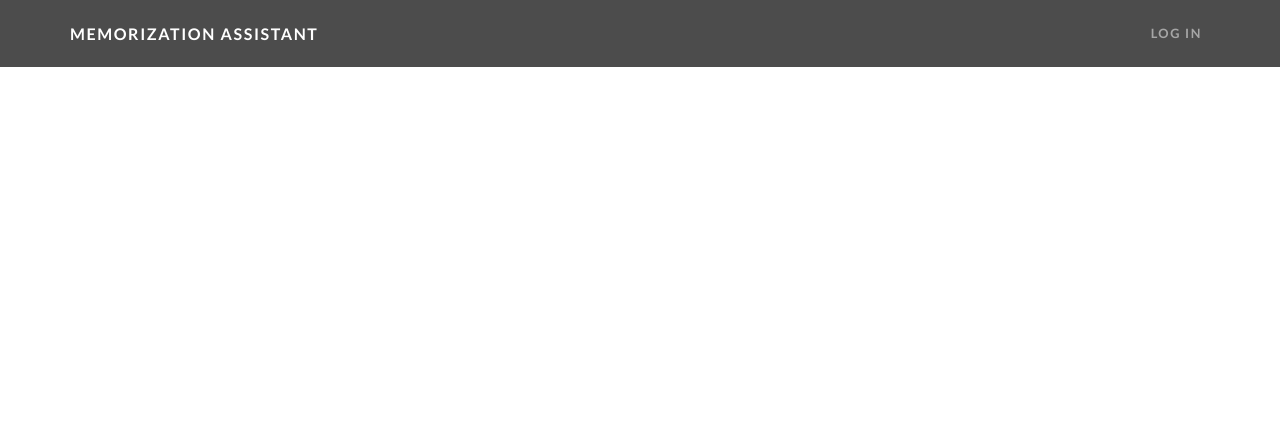
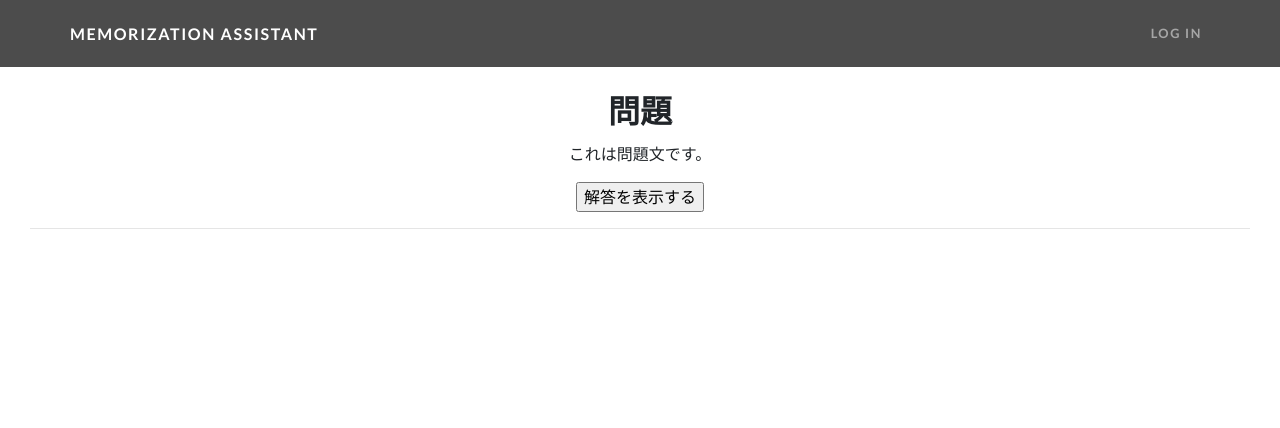
Before and after one commit to Yuki0523/memorization_assistant, a Django app: page /review/ in a window 1280 px wide. Shown: the top 428 px of the page. Run offline with Django 3.2, Linux system fonts and the light colour scheme; some libraries are stand-ins or nearby versions.

Commit message:
復習モードにおける画面の大枠が完成した。

```diff
--- a/assistant/templates/review.html
+++ b/assistant/templates/review.html
@@ -3,3 +3,44 @@
 {% load static %}
 
 {% block title %}復習モード | Memorization Assistant{% endblock %}
+
+{% block contents %}
+    <section>
+        <div class="my-div-style container-fluid h-75 d-flex align-items-center justify-content-center">
+            <div class="col">
+                <div class="text-center">
+                    <h2 class="">問題</h2>
+                    <p class="">これは問題文です。</p>
+                    <div class="d-flex justify-content-center">
+                    <input class="row" type="button" value="解答を表示する" onclick="clickBtn()"/>
+                    </div>
+                </div>
+                <hr>
+                <div id="kaitou" class="text-center">
+                    <h2>解答</h2>
+                    <p>これは解答文です。</p>
+                    <div>
+                        <h6>正答できましたか？</h6>
+                        <input class="" type="button" value="Yes" onclick=""/>
+                        <input class="" type="button" value="No" onclick=""/>
+                    </div>
+                </div>
+            </div>
+        </div>
+    </section>
+
+
+    <script>
+        document.getElementById('kaitou').style.visibility = 'hidden';
+
+        function clickBtn() {
+            const kaitou = document.getElementById('kaitou');
+
+            if (kaitou.style.visibility == 'hidden') {
+                kaitou.style.visibility = 'visible';
+            } else {
+                kaitou.style.visibility = 'hidden';
+            }
+        }
+    </script>
+{% endblock %}
```
